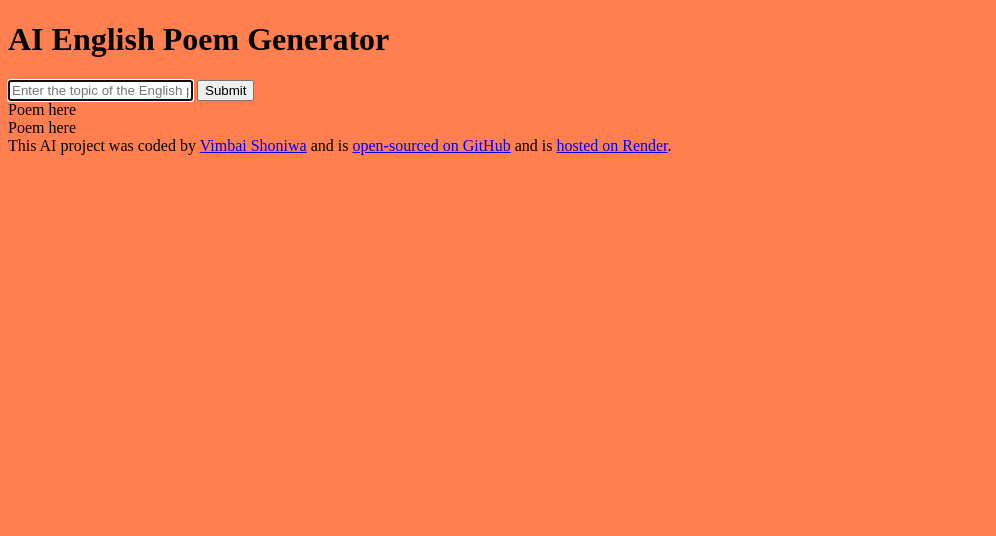
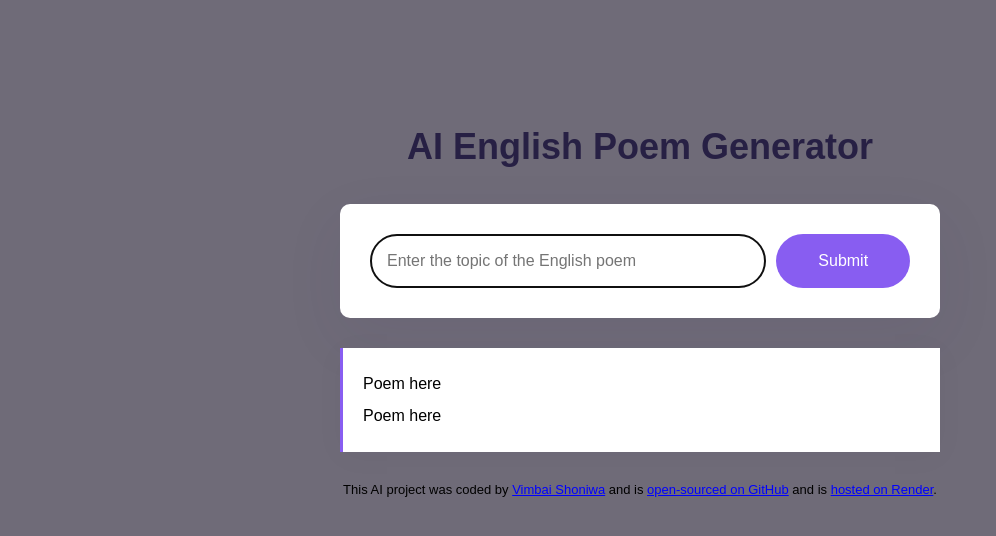
Before and after one commit to VimbaiShoniwa/AI-English-Poem-Generator-Vimbai, a plain HTML site: page index.html in a window 1280 px wide. Shown: the whole page, without its empty margins (0-996 px from the left). Drawn offline with Linux system fonts and the light colour scheme.

Commit message:
Added CSS to the project and some classes to the HTML

```diff
--- a/index.html
+++ b/index.html
@@ -7,6 +7,7 @@
     <title>AI Poem Generator</title>
   </head>
   <body>
+    <div class="container">
       <header>
         <h1>AI English Poem Generator</h1>
       </header>
@@ -19,10 +20,11 @@
             autofocus
             required
             autocomplete="off"
+            class="instructions"
           />
-        <input type="submit" />
+          <input type="submit" class="submit-button" />
         </form>
-      <div>
+        <div class="poem">
           Poem here
           <br />
           Poem here
@@ -48,6 +50,7 @@
           >hosted on Render</a
         >.
       </footer>
+    </div>
 
     <script src="src/index.js"></script>
   </body>
--- a/src/style.css
+++ b/src/style.css
@@ -1,3 +1,70 @@
 body {
-  background: coral;
+  background-color: #6f6b78;
+  font-family: Arial, Helvetica, sans-serif;
 }
+
+a {
+  color: blue;
+}
+
+.container {
+  margin: 120px auto;
+  max-width: 600px;
+}
+
+header {
+  margin-bottom: 30px;
+}
+
+h1 {
+  text-align: center;
+  font-weight: 800;
+  font-size: 36px;
+  line-height: 1.5;
+  color: #272044;
+}
+
+form {
+  padding: 30px;
+  background-color: white;
+  box-shadow: 0px 20px 60px rgba(65, 50, 100, 0.08);
+  border-radius: 10px;
+  display: flex;
+  margin-bottom: 30px;
+}
+
+.instructions {
+  padding: 16px;
+  border: 1px solid rgba(39, 33, 66, 0.5);
+  width: 80%;
+  font-size: 16px;
+  border-radius: 50px;
+  line-height: 20px;
+  color: #272044;
+}
+
+.submit-button {
+  margin-left: 10px;
+  background: #885df1;
+  color: white;
+  border: none;
+  width: 150px;
+  font-size: 16px;
+  border-radius: 50px;
+  padding: 14px 24px;
+}
+
+.poem {
+  font-size: 16px;
+  background-color: #fff;
+  padding: 20px;
+  line-height: 2;
+  border-left: 3px solid #885df1;
+  box-shadow: 0px 4px 30px 0px rgba(39, 33, 66, 0.03);
+}
+
+footer {
+  text-align: center;
+  font-size: 13px;
+  margin-top: 30px;
+}
```
Lines whose indentation alone changed are shown as unchanged.
